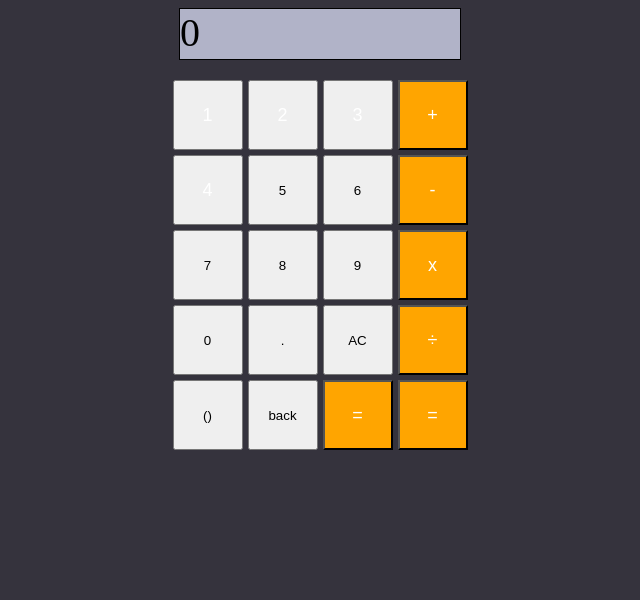
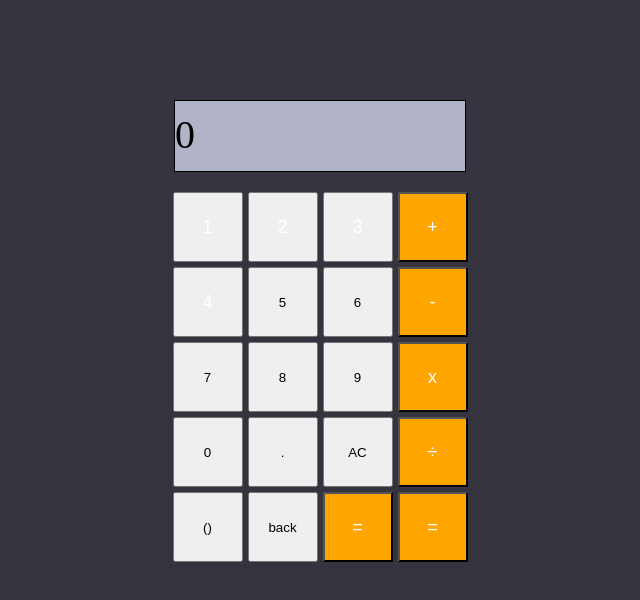
Before and after one commit to zubair-H/simple-calculator, a plain HTML site: page index.html in a window 1280 px wide. Shown: the whole page, without its empty margins (320-960 px from the left). Drawn offline with Linux system fonts and the light colour scheme.

Commit message:
fixed the display

```diff
--- a/index.html
+++ b/index.html
@@ -1,7 +1,8 @@
 <!DOCTYPE html>
 <link rel="stylesheet" href="style.css">
-<head></head>
+<head><title>my calculator</title></head>
 <body>
+
     <div class="displayBox">
     <span id="displayBox">0</span>
     </div>
--- a/style.css
+++ b/style.css
@@ -8,7 +8,8 @@ body {
     grid-template-rows: repeat(5, 70px);
     color: white;
     width: fit-content;
-    margin: 20px auto 0; /* Adjusted the margin to close the gap */
+    margin: 20px auto 0;
+    /* Adjusted the margin to close the gap */
     gap: 5px;
 }
 
@@ -41,13 +42,15 @@ body {
 
 #displayBox {
     display: flex;
-    margin-top: 0;
+    padding-top: 10px;
+    margin-top: 100px;
     margin-left: auto;
     margin-right: auto;
-    width: 280px;
-    height: 50px;
+    width: 290px;
+    height: 60px;
     background-color: rgb(177, 179, 200);
     border: 1px solid #000000;
     font-size: 40px;
     text-align: right;
+
 }
```
